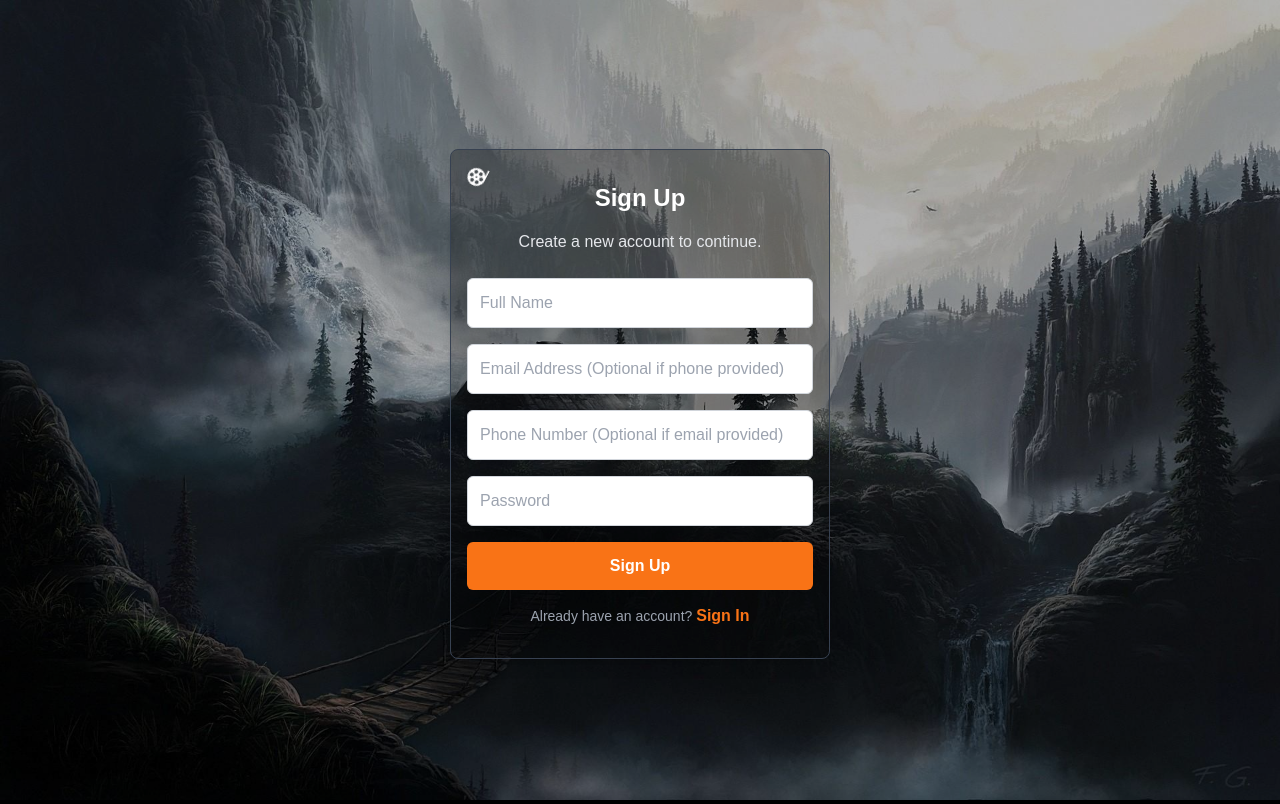
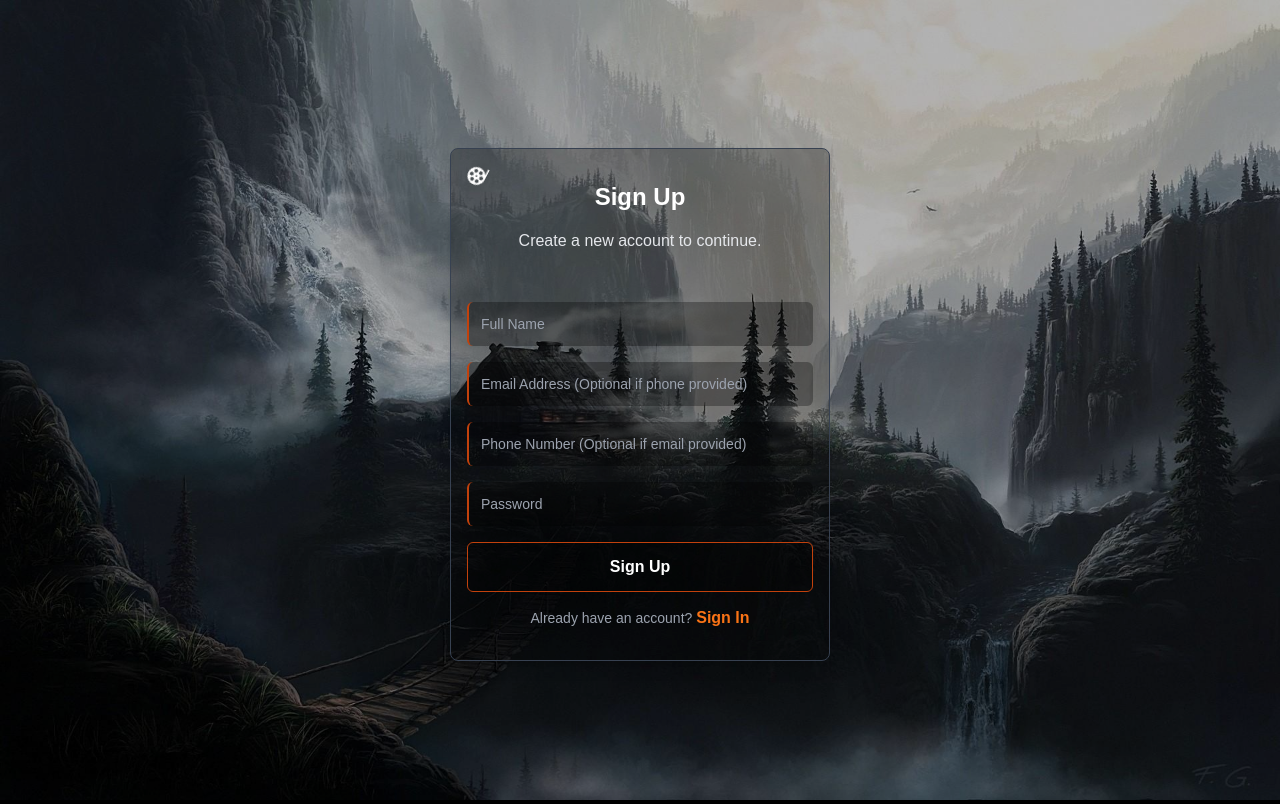
Before and after one commit to dnjstr/MovieApp-Front-End, a React (Vite) app: page /sign-up in a window 1280 px wide. Built offline with nearby package versions, Linux system fonts and the light colour scheme.

Commit message:
Updated signup style

```diff
--- a/src/components/pages/SignIn.tsx
+++ b/src/components/pages/SignIn.tsx
@@ -117,7 +117,7 @@ const SignIn: React.FC = () => {
                     </Link>
 
                     <h2 className="text-2xl text-white font-bold text-center mb-2">Sign In</h2>
-                    <p className="text-center text-sm text-orange-500 mb-2">Welcome back!
+                    <p className="text-center text-sm text-gray-200 mb-2">Welcome back!
                         <span className="text-gray-200 ms-1 text-xs">Please sign in to continue.</span>
                     </p>
 
--- a/src/components/pages/SignUp.tsx
+++ b/src/components/pages/SignUp.tsx
@@ -58,7 +58,6 @@ const SignUp: React.FC = () => {
 
             setSuccess("Account created successfully! Redirecting to login...");
 
-            // Store the identifier (email or phone) to pass to sign in
             const identifier = formData.email || formData.phoneNumber;
 
             setFormData({
@@ -68,7 +67,6 @@ const SignUp: React.FC = () => {
                 password: "",
             });
 
-            // Delay navigation to show success message and pass the identifier
             setTimeout(() => {
                 navigate("/sign-in", {
                     state: { identifier }
@@ -114,16 +112,18 @@ const SignUp: React.FC = () => {
                     <h2 className="text-2xl text-white font-bold text-center mb-4">Sign Up</h2>
                     <p className="text-center text-gray-200 mb-6">Create a new account to continue.</p>
 
+                    <div className="h-[5px] w-full mb-5">
                         {error && (
-                        <div className="mb-4 p-3 bg-red-100 border border-red-400 text-red-700 rounded">
+                            <div className="text-red-700 rounded text-center text-xs font-bold">
                                 {error}
                             </div>
                         )}
                         {success && (
-                        <div className="mb-4 p-3 bg-green-100 border border-green-400 text-green-700 rounded">
+                            <div className="text-green-500 rounded text-center text-xs">
                                 {success}
                             </div>
                         )}
+                    </div>
 
                     <form onSubmit={handleSubmit}>
                         <div className="mb-4">
@@ -133,7 +133,7 @@ const SignUp: React.FC = () => {
                                 value={formData.fullName}
                                 onChange={handleChange}
                                 placeholder="Full Name"
-                                className="text-black w-full p-3 border border-gray-300 rounded-md focus:outline-none focus:ring-2 focus:ring-orange-500"
+                                className="sign-in-up-input bg-black bg-opacity-30 text-white w-full p-3 px-3 border-l-2 border-orange-700 rounded-md focus:outline-none focus:ring-2 focus:ring-orange-500 text-sm"
                                 required
                             />
                         </div>
@@ -144,7 +144,7 @@ const SignUp: React.FC = () => {
                                 value={formData.email}
                                 onChange={handleChange}
                                 placeholder="Email Address (Optional if phone provided)"
-                                className="text-black w-full p-3 border border-gray-300 rounded-md focus:outline-none focus:ring-2 focus:ring-orange-500"
+                                className="sign-in-up-input bg-black bg-opacity-30 text-white w-full p-3 px-3 border-l-2 border-orange-700 rounded-md focus:outline-none focus:ring-2 focus:ring-orange-500 text-sm"
 
 
                             />
@@ -156,7 +156,7 @@ const SignUp: React.FC = () => {
                                 value={formData.phoneNumber}
                                 onChange={handleChange}
                                 placeholder="Phone Number (Optional if email provided)"
-                                className="text-black w-full p-3 border border-gray-300 rounded-md focus:outline-none focus:ring-2 focus:ring-orange-500"
+                                className="sign-in-up-input bg-black bg-opacity-30 text-white w-full p-3 px-3 border-l-2 border-orange-700 rounded-md focus:outline-none focus:ring-2 focus:ring-orange-500 text-sm"
 
                             />
                         </div>
@@ -167,14 +167,14 @@ const SignUp: React.FC = () => {
                                 value={formData.password}
                                 onChange={handleChange}
                                 placeholder="Password"
-                                className="text-black w-full p-3 border border-gray-300 rounded-md focus:outline-none focus:ring-2 focus:ring-orange-500"
+                                className="sign-in-up-input bg-black bg-opacity-30 text-white w-full p-3 px-3 border-l-2 border-orange-700 rounded-md focus:outline-none focus:ring-2 focus:ring-orange-500 text-sm"
                                 required
                             />
                         </div>
                         <button
                             type="submit"
                             disabled={isLoading}
-                            className={`w-full bg-orange-500 text-white py-3 rounded-md font-bold
+                            className={`w-full bg-black bg-opacity-30 border border-orange-700 text-white py-3 rounded-md font-bold
                                 ${isLoading ? 'opacity-70 cursor-not-allowed' : 'hover:bg-orange-600'}
                                 transition duration-300`}
                         >
```
Lines whose indentation alone changed are shown as unchanged.
